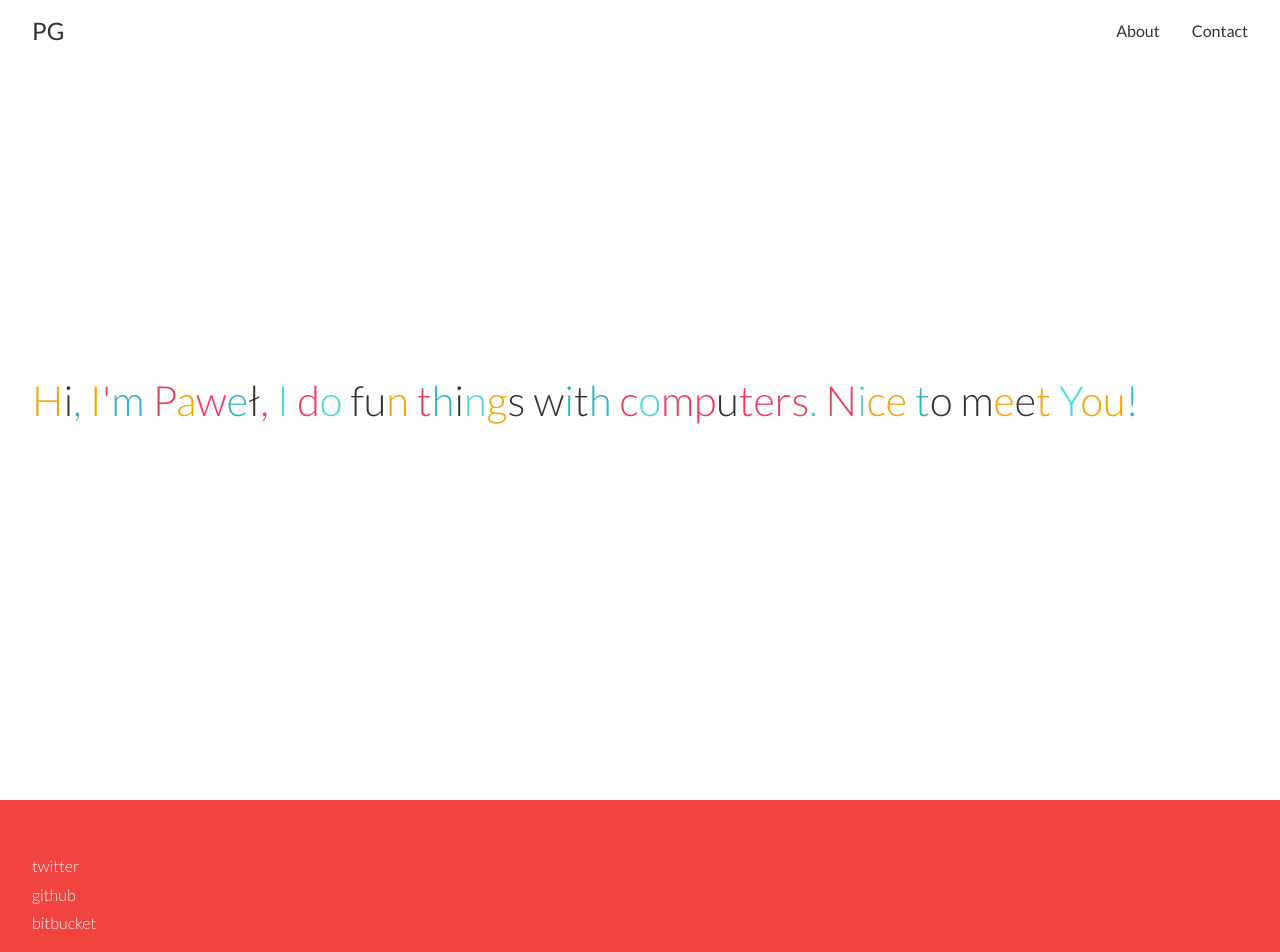
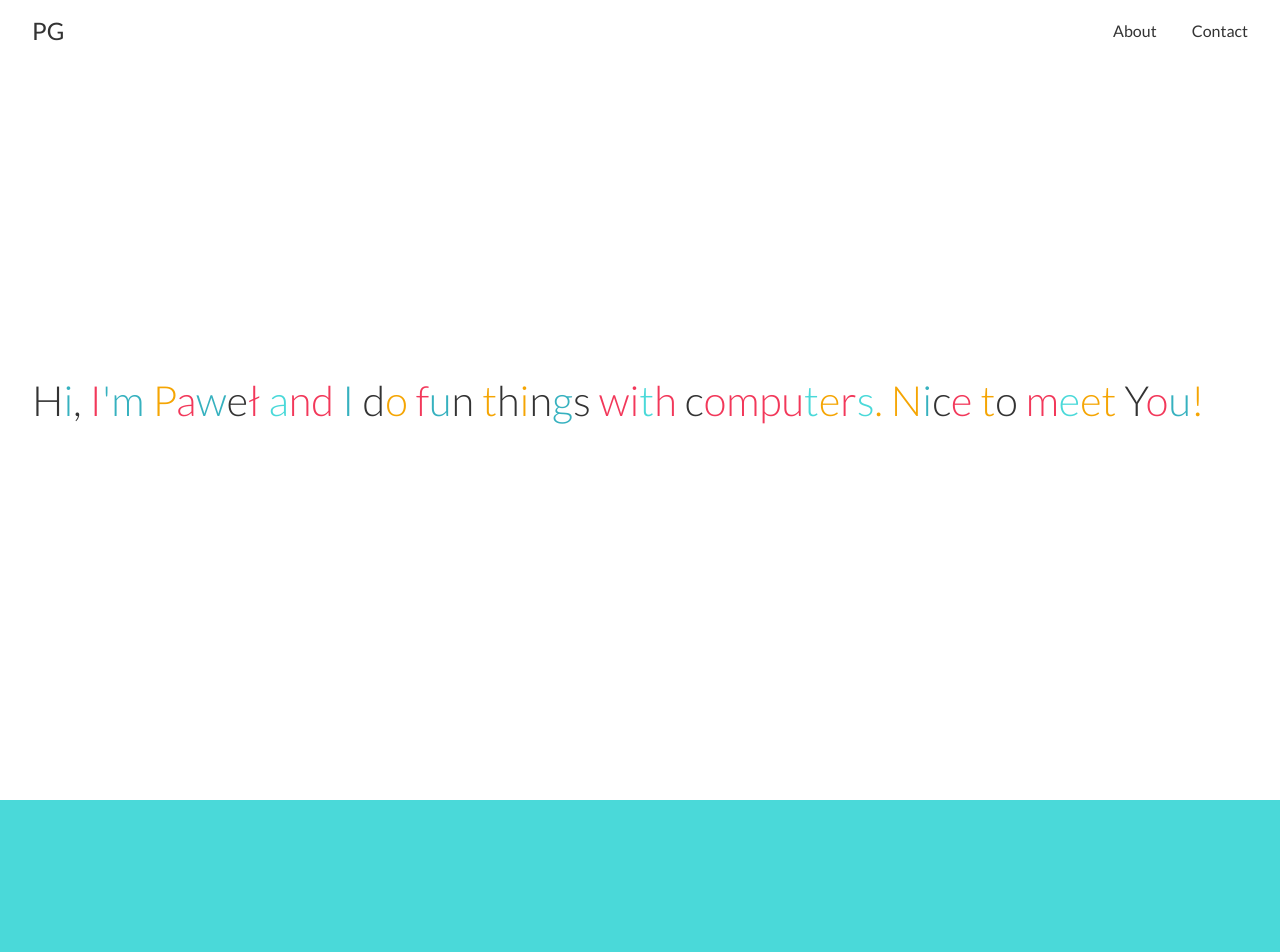
Before and after one commit to pawelgorzelany/pawelgorzelany.github.io, a plain HTML site: page index.html in a window 1280 px wide. Shown: the top 952 px of the page. Drawn offline with Linux system fonts and the light colour scheme; some icons are missing.

Commit message:
added padding around hamburger and empty about section

```diff
--- a/index.html
+++ b/index.html
@@ -5,8 +5,7 @@
     <meta http-equiv="X-UA-Compatible" content="IE=edge">
     <meta name="viewport" content="width=device-width, initial-scale=1">
     <link href="https://fonts.googleapis.com/css?family=Lato:100,300,400&subset=latin,latin-ext" rel="stylesheet">
-    <link href="https://file.myfontastic.com/n6vo44Re5QaWo8oCKShBs7/icons.css" rel="stylesheet">
-    <title>pawelgorzelany.pl</title>
+    <title>@pawelgorzelany</title>
     <style>
      body, html {
          padding: 0;
@@ -14,43 +13,40 @@
          font-family: 'Lato', sans-serif;
          font-size: 16px;
          font-weight: 300;
-         font-style: light;
      }
 
      header {
          position: fixed;
          left: 0px;
          right: 0px;
-         background: rgba(51, 51, 51, 0.8);
+         background: rgba(51, 51, 51, 0.95);
          padding: 0 2rem;
          display: flex;
          justify-content: space-between;
+         align-items: center;
          transform: translateY(0%);
-         transition: background 400ms ease-out, transform 200ms ease-in-out 150ms;
+         transition: background 200ms ease-out, transform 200ms ease-in-out 150ms;
          color: #fff;
+         box-shadow: 0px 1px 10px 0px rgba(51, 51, 51, 0.5);
      }
 
      header.unpinned{
-         transform: translateY(-100%);
+         transform: translateY(-110%);
      }
 
      header.at-top {
          background: transparent;
          color: #333;
+         box-shadow: none;
      }
 
      nav {
-         display: flex;
-         align-items: center;
          transform: translateX(0%);
          transition: transform 500ms cubic-bezier(0.9, 0.01, 0.165, 0.99);
      }
 
      section {
          display: flex;
-         flex-direction: column;
-         justify-content: flex-end;
-         align-items: flex-start;
          color: #fff;
          padding: 0 2rem;
      }
@@ -58,9 +54,13 @@
      .landing {
          height: 100vh;
          background: #fff;
-         display: flex;
-         justify-content: center;
-         align-items: flex-start;
+         justify-content: flex-start;
+         align-items: center;
+     }
+
+     .about {
+         height: 1500px;
+         background: #4ad9d9;
      }
 
      footer {
@@ -74,8 +74,7 @@
      }
 
      footer a {
-         margin-top: 0.5rem;
-         margin-bottom: 0.1rem;
+         margin-top: .5rem;
      }
 
      a {
@@ -99,7 +98,6 @@
          margin: 0;
          font-size: 2.6em;
          font-weight: 300;
-         font-style: light;
      }
 
      .mobile-toggle {
@@ -121,10 +119,10 @@
 
          .mobile-toggle {
              z-index: 600;
-             display: flex;
-             flex-direction: column;
-             justify-content: center;
-             align-items: center;
+             display: block;
+             height: 19px;
+             padding: 12px;
+             margin-right: -12px;
          }
 
          .bar {
@@ -213,7 +211,7 @@
   </head>
   <body>
     <header class="at-top">
-      <a href="#home" class="logo">PG</a>
+      <a href="#landing" class="logo">PG</a>
       <a href="#" class="mobile-toggle">
         <span class="bar"></span>
       </a>
@@ -222,8 +220,8 @@
         <a href="#contact">Contact</a>
       </nav>
     </header>
-    <section class="landing">
-      <h1>Hi, I'm Paweł, I do fun things with computers. Nice to meet You!</h1>
+    <section id="landing" class="landing">
+      <h1>Hi, I'm Paweł and I do fun things with computers. Nice to meet You!</h1>
     </section>
     <section id="about" class="about">
     </section>
@@ -339,7 +337,7 @@
          document.querySelector('.mobile-toggle').addEventListener('click', toggleNav, false);
          document.querySelector('nav').addEventListener('click', handleMobileNavClick, false);
          window.addEventListener('scroll', requestScrollAnimation, false);
-     }(window));
+     }());
     </script>
   </body>
 </html>
```
